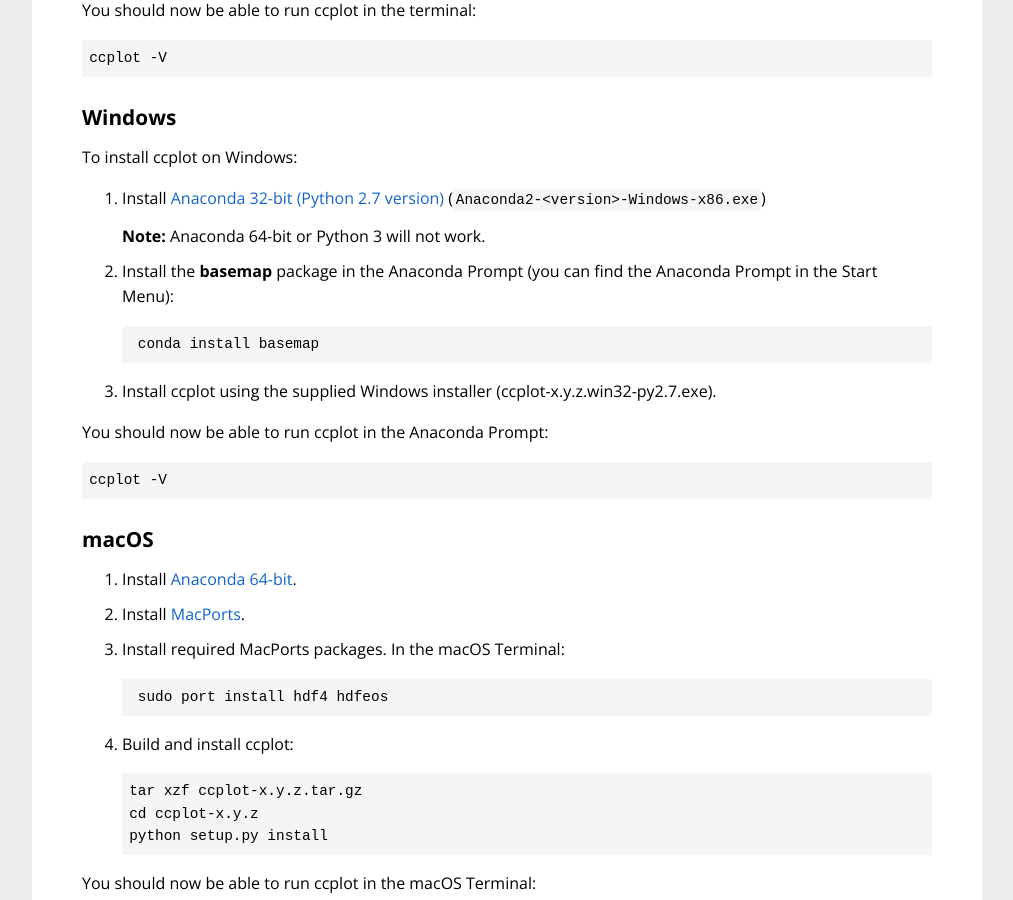
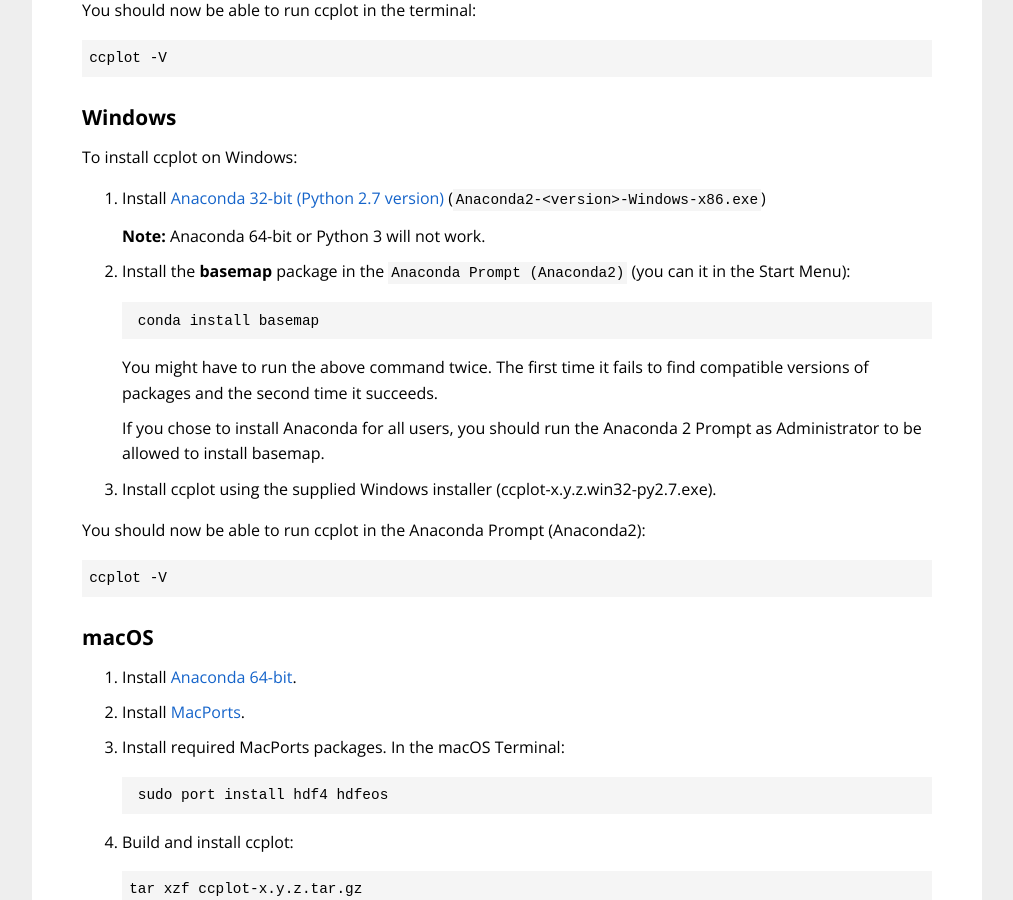
Before and after one commit to peterkuma/ccplot, a Jekyll site: the page built from download/index.md, in a window 1280 px wide and 900 px high, scrolled down 2146 px. Shown: the whole window, without its empty margins (133-1146 px from the left). Built offline with Jekyll 4.4.1, drawn with Linux system fonts in a browser that asks for light colours.

Commit message:
Windows installation instructions

```diff
--- a/download/index.md
+++ b/download/index.md
@@ -222,15 +222,21 @@
 
     **Note:** Anaconda 64-bit or Python 3 will not work.
 
-2. Install the **basemap** package in the Anaconda Prompt (you can find the
-Anaconda Prompt in the Start Menu):
+2. Install the **basemap** package in the `Anaconda Prompt (Anaconda2)` (you can
+it in the Start Menu):
 
         conda install basemap
+
+    You might have to run the above command twice. The first time it fails
+    to find compatible versions of packages and the second time it succeeds.
+
+    If you chose to install Anaconda for all users, you should run the Anaconda
+    2 Prompt as Administrator to be allowed to install basemap.
 
 3. Install ccplot using the supplied Windows installer
 (ccplot-x.y.z.win32-py2.7.exe).
 
-You should now be able to run ccplot in the Anaconda Prompt:
+You should now be able to run ccplot in the Anaconda Prompt (Anaconda2):
 
     ccplot -V
 
```
